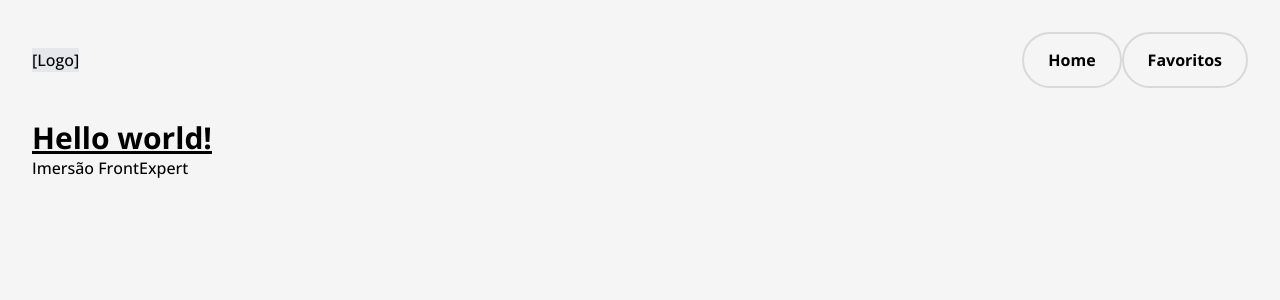
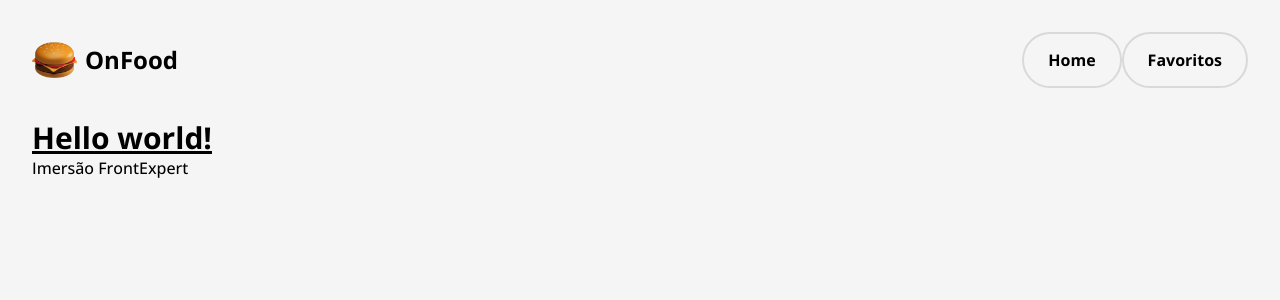
Before and after one commit to mvlima/onFood-frontExpert, a Next.js app: page / in a window 1280 px wide. Shown: the top 300 px of the page. Built offline with nearby package versions, Linux system fonts and the light colour scheme.

Commit message:
feat: added logo

```diff
--- a/components/header/header.module.css
+++ b/components/header/header.module.css
@@ -11,9 +11,11 @@
   @apply flex items-center px-6 min-h-[56px];
   @apply font-bold text-base;
   @apply border-[#D9D9D9] border-2 rounded-full transition-colors;
-  @apply hover:bg-[color:var(--primary)];
+  @apply hover:bg-[color:var(--primary)] hover:text-white hover:border-[color:var(--primary)];
 }
 
-.brand {
-  @apply bg-gray-200;
+.brand a {
+  @apply flex items-center gap-2 text-black;
+  @apply text-xl md:text-2xl font-bold;
+  @apply transition-opacity hover:opacity-80;
 }
--- a/components/header/header.tsx
+++ b/components/header/header.tsx
@@ -1,3 +1,4 @@
+import Image from "next/image";
 import Link from "next/link";
 import Styles from "./header.module.css";
 
@@ -5,7 +6,19 @@ export function Header() {
   return (
     <header>
       <nav className={Styles.nav}>
-        <div className={Styles.brand}>[Logo]</div>
+        <div className={Styles.brand}>
+          <Link href="/">
+            <a>
+              <Image
+                src="/images/logo.png"
+                alt="OnFood"
+                height={36}
+                width={45}
+              />
+              <span>OnFood</span>
+            </a>
+          </Link>
+        </div>
         <ul>
           <li>
             <Link href="/">
```
